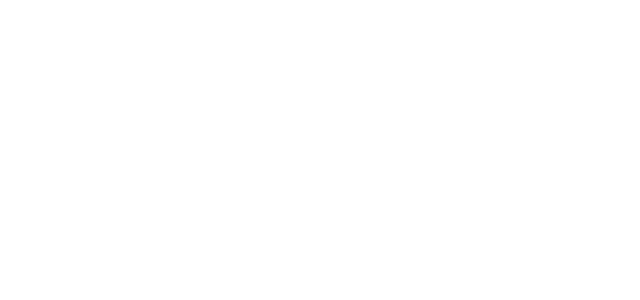
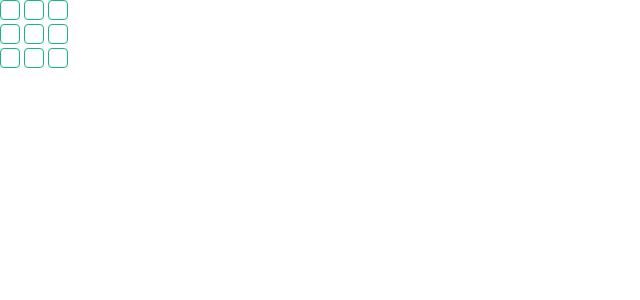
Before and after one commit to Xadeka/nonogram, a React (Create React App) app: page / in a window 1280 px wide. Shown: the top 300 px of the page, without its empty margins (0-640 px from the left). Built offline with nearby package versions, Linux system fonts and the light colour scheme.

Commit message:
Add initial grid with dynamic height and width

```diff
--- a/src/App.tsx
+++ b/src/App.tsx
@@ -1,5 +1,15 @@
+import { Grid } from "./Grid";
+
 function App() {
-  return null;
+  return (
+    <Grid
+      rows={[
+        ["empty", "filled", "empty"],
+        ["empty", "empty", "filled"],
+        ["filled", "filled", "filled"],
+      ]}
+    />
+  );
 }
 
 export default App;
--- /dev/null
+++ b/src/Grid.css
@@ -0,0 +1,22 @@
+@layer components {
+  /* The puzzle's grid. */
+  .nonogram-grid {
+    /* Default grid height and width.
+     * These will be set on the element's style to override.
+     */
+    --nonogram-grid-rows: 1;
+    --nonogram-grid-columns: 1;
+
+    @apply inline-grid gap-1;
+    grid-template-rows: repeat(var(--nonogram-grid-rows), auto);
+  }
+
+  .nonogram-grid-row {
+    @apply inline-grid gap-1;
+    grid-template-columns: repeat(var(--nonogram-grid-columns), auto);
+  }
+
+  .nonogram-grid-cell {
+    @apply h-5 w-5 text-sm rounded border border-green-500;
+  }
+}
--- /dev/null
+++ b/src/Grid.tsx
@@ -0,0 +1,46 @@
+import { FunctionComponent } from "react";
+import "./Grid.css";
+
+type GridProps = {
+  /**
+   * A 2D array that contains a representation of each cell's state.
+   *
+   * TODO: Add type for accepted cell values. At the moment, this is either "filled" or "empty".
+   */
+  rows: string[][];
+};
+
+export const Grid: FunctionComponent<GridProps> = ({ rows }) => {
+  const rowCount = rows.length;
+  // Our column count is dictated by the largest row.
+  // This creates an array of the rows' length values, then finds the maximum.
+  const columnCount = Math.max(...rows.map((row) => row.length));
+
+  return (
+    <table
+      role="grid"
+      className="nonogram-grid"
+      style={{
+        // Set CSS variables for a dynamically sized grid.
+        ["--nonogram-grid-rows" as any]: rowCount,
+        ["--nonogram-grid-columns" as any]: columnCount,
+        // Note: Casting the variable keys as any to avoid type error on React.CSSProperties.
+        // https://github.com/frenic/csstype#what-should-i-do-when-i-get-type-errors
+      }}
+    >
+      {rows.map((row, rowIndex) => {
+        return (
+          // TODO: Investigate a better key for rows and cells.
+          <tr key={rowIndex} className="nonogram-grid-row">
+            {row.map((cellValue, cellIndex) => (
+              <td key={cellIndex} className="nonogram-grid-cell">
+                {/* Display the cell state but only for screen readers. */}
+                <span className="sr-only">{cellValue}</span>
+              </td>
+            ))}
+          </tr>
+        );
+      })}
+    </table>
+  );
+};
```
